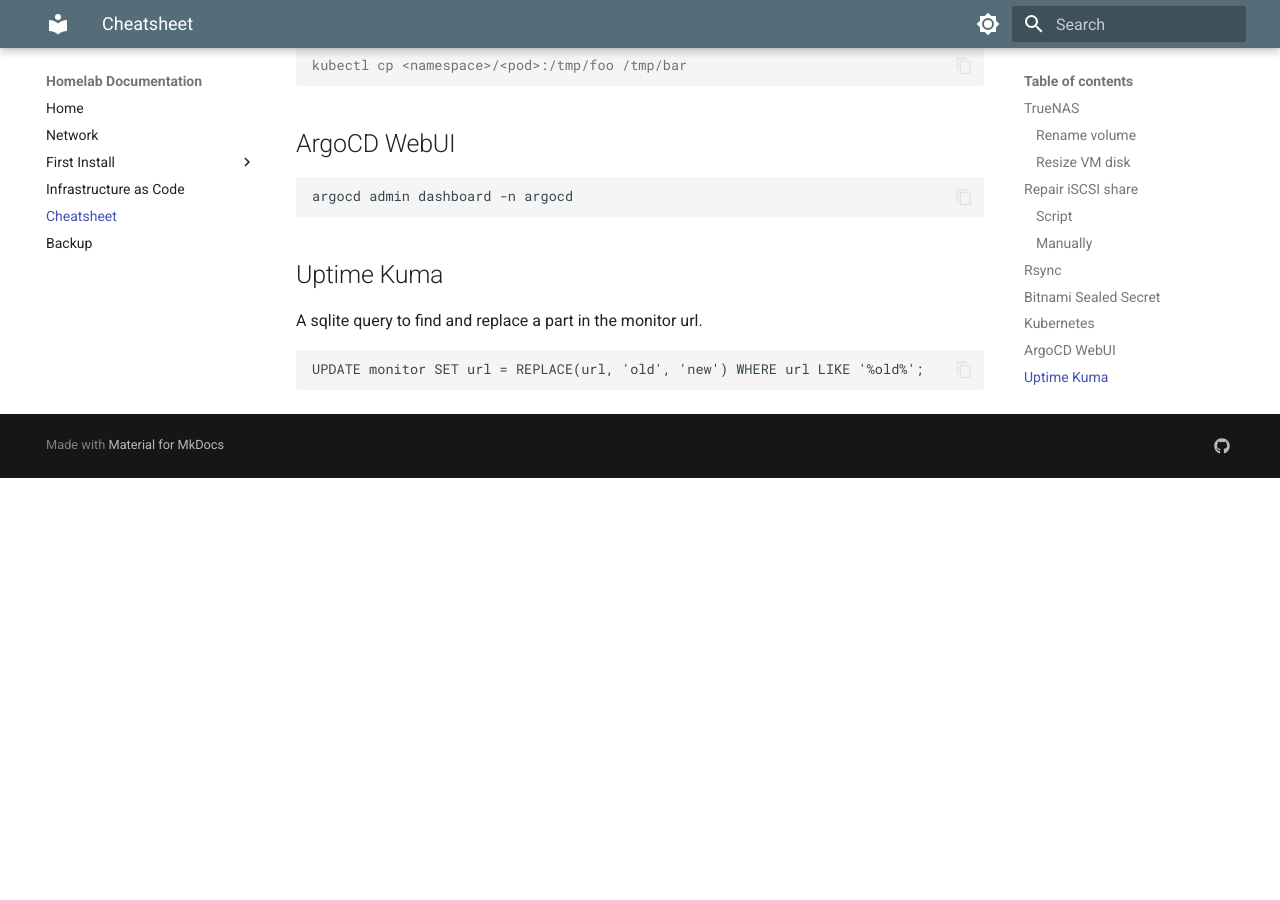
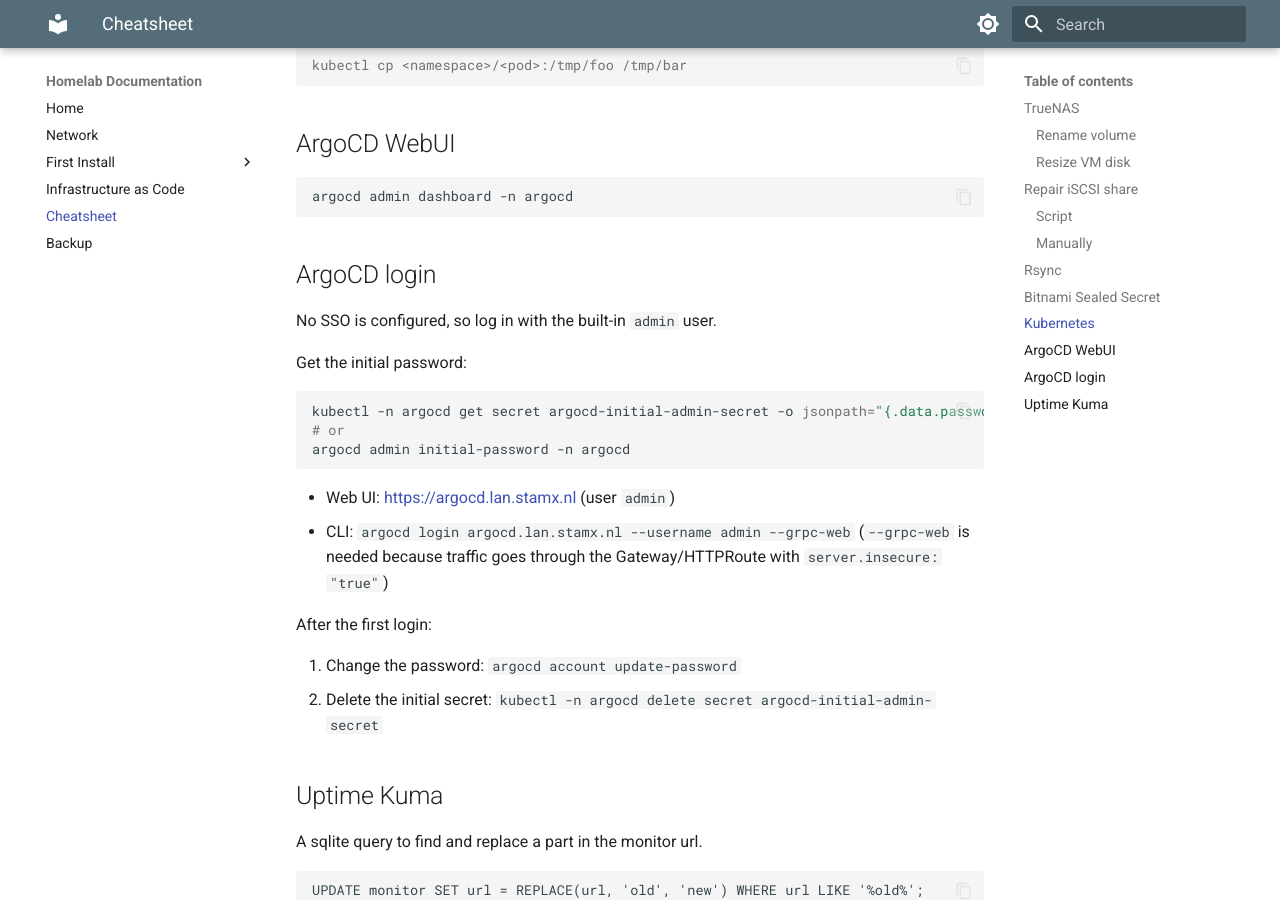
Before and after one commit to x-real-ip/documentation, an MkDocs documentation site: the page built from docs/cheatsheet.md, in a window 1280 px wide and 900 px high, scrolled down 4746 px. Built offline with MkDocs 1.6.1 and Material for MkDocs 9.7.7, drawn with Linux system fonts in a browser that asks for light colours; before the commit the page ends 5224 px from its top, so only the background shows below that.

Commit message:
Add docs for argocd

````diff
--- a/docs/cheatsheet.md
+++ b/docs/cheatsheet.md
@@ -260,6 +260,27 @@ kubectl cp <namespace>/<pod>:/tmp/foo /tmp/bar
 argocd admin dashboard -n argocd
 ```
 
+## ArgoCD login
+
+No SSO is configured, so log in with the built-in `admin` user.
+
+Get the initial password:
+
+```bash
+kubectl -n argocd get secret argocd-initial-admin-secret -o jsonpath="{.data.password}" | base64 -d; echo
+# or
+argocd admin initial-password -n argocd
+```
+
+- Web UI: <https://argocd.lan.stamx.nl> (user `admin`)
+- CLI: `argocd login argocd.lan.stamx.nl --username admin --grpc-web`
+  (`--grpc-web` is needed because traffic goes through the Gateway/HTTPRoute with `server.insecure: "true"`)
+
+After the first login:
+
+1. Change the password: `argocd account update-password`
+2. Delete the initial secret: `kubectl -n argocd delete secret argocd-initial-admin-secret`
+
 ## Uptime Kuma
 
 A sqlite query to find and replace a part in the monitor url.
````
